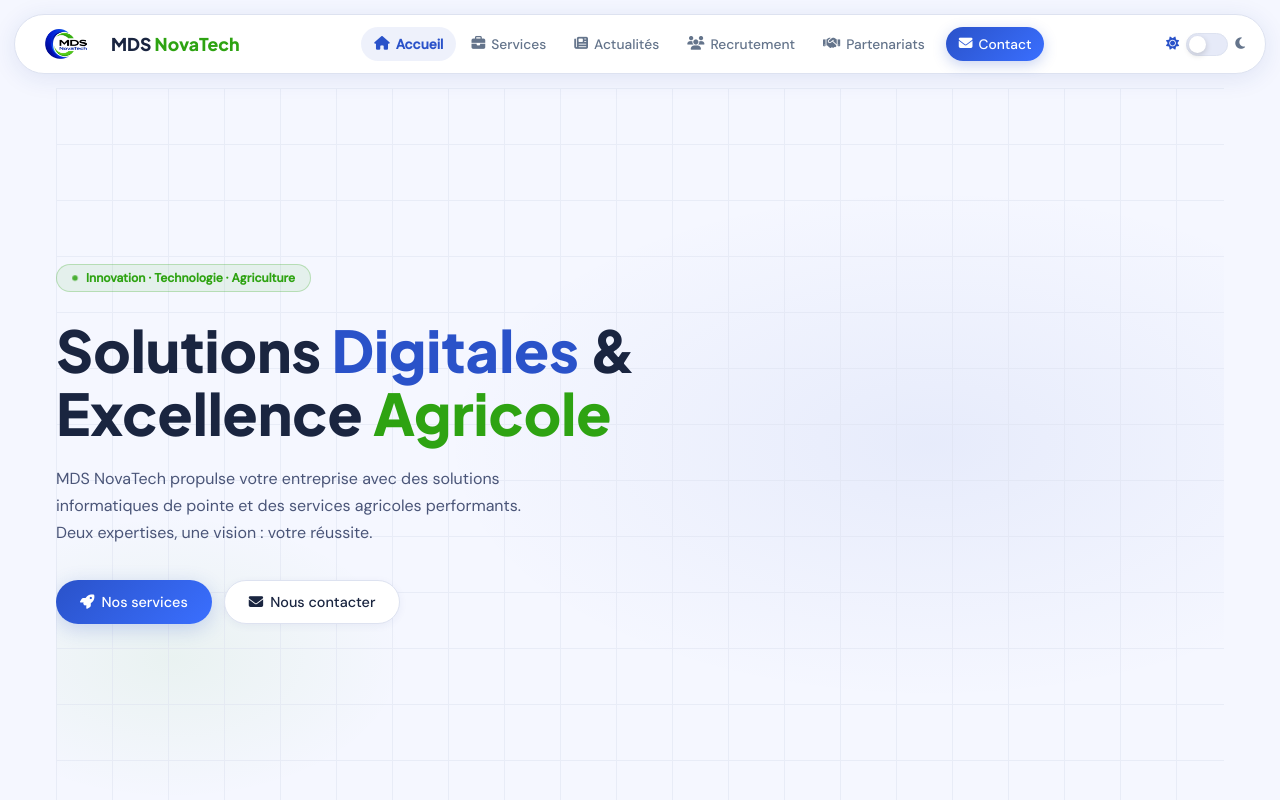
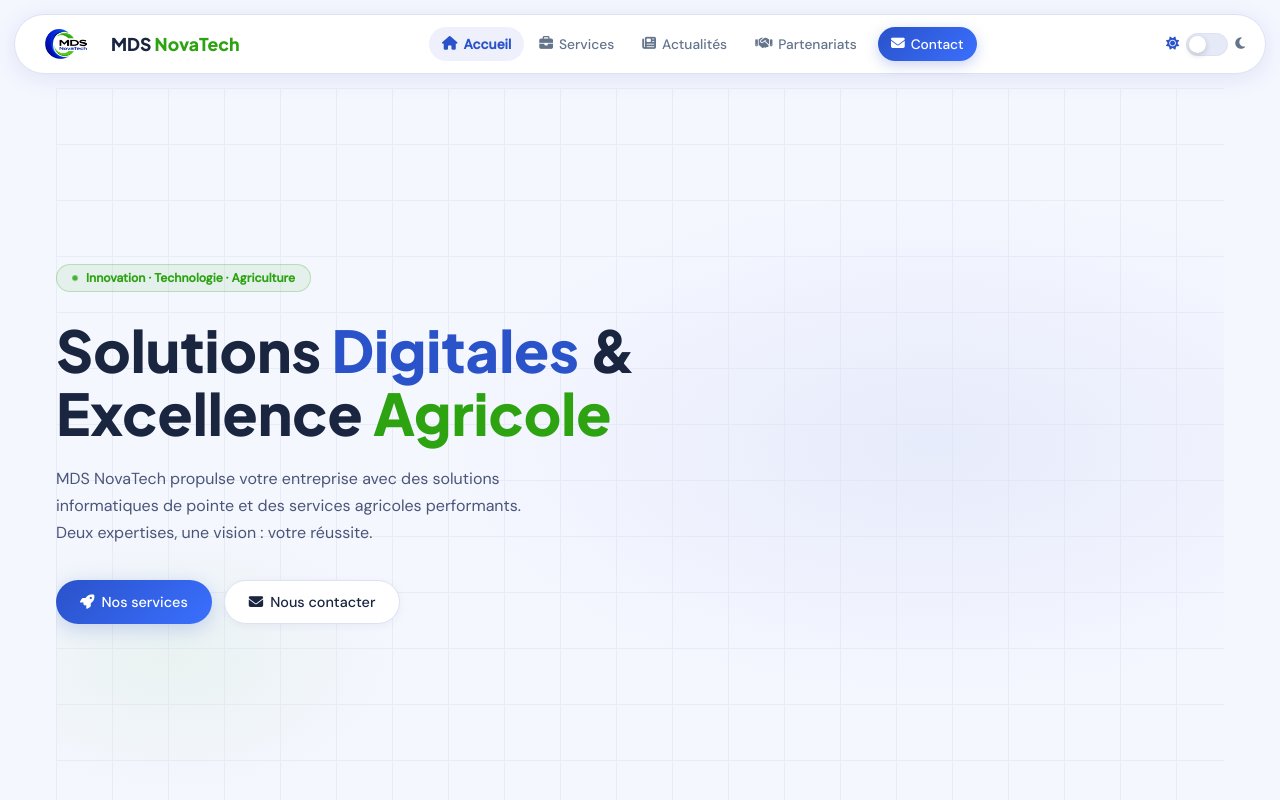
Before and after one commit to atekeyollomathieupatient-cmd/mds-frontend, a React (Create React App) app: page / in a window 1280 px wide. Built offline with nearby package versions, Linux system fonts and the light colour scheme.

Commit message:
Suppression section recrutement

```diff
--- a/src/App.js
+++ b/src/App.js
@@ -384,13 +384,13 @@
 }
 `;
 
-const PAGES_LIST = ["accueil","services","actualites","recrutement","partenariats","contact","promoteur","mentions","confidentialite","cgu","admin"];
+const PAGES_LIST = ["accueil","services","actualites","partenariats","contact","promoteur","mentions","confidentialite","cgu","admin"];
 
 const NAV = [
   { id:"accueil",       icon:"fa-house",      label:"Accueil" },
   { id:"services",      icon:"fa-briefcase",  label:"Services" },
   { id:"actualites",    icon:"fa-newspaper",  label:"Actualités" },
-  { id:"recrutement",   icon:"fa-users",      label:"Recrutement" },
+
   { id:"partenariats",  icon:"fa-handshake",  label:"Partenariats" },
 ];
 
@@ -1617,7 +1617,7 @@
           <h4>Entreprise</h4>
           <ul>
             <li><button onClick={()=>nav("accueil")}><i className="fa-solid fa-circle-info"/>À propos</button></li>
-            <li><button onClick={()=>nav("recrutement")}><i className="fa-solid fa-users"/>Recrutement</button></li>
+
             <li><button onClick={()=>nav("partenariats")}><i className="fa-solid fa-handshake"/>Partenariats</button></li>
             <li><button onClick={()=>nav("promoteur")}><i className="fa-solid fa-user-tie"/>Le Promoteur</button></li>
           </ul>
@@ -1742,7 +1742,7 @@
       case "accueil":         return <><HomePage nav={nav}/><Footer nav={nav}/></>;
       case "services":        return <><ServicesPage/><Footer nav={nav}/></>;
       case "actualites":      return <><ActualitesPage/><Footer nav={nav}/></>;
-      case "recrutement":     return <><RecrutementPage openModal={t=>setModal(t)}/><Footer nav={nav}/></>;
+
       case "partenariats":    return <><PartenariatsPage/><Footer nav={nav}/></>;
       case "contact":         return <><ContactPage/><Footer nav={nav}/></>;
       case "promoteur":       return <><PromoteurPage/><Footer nav={nav}/></>;
```
